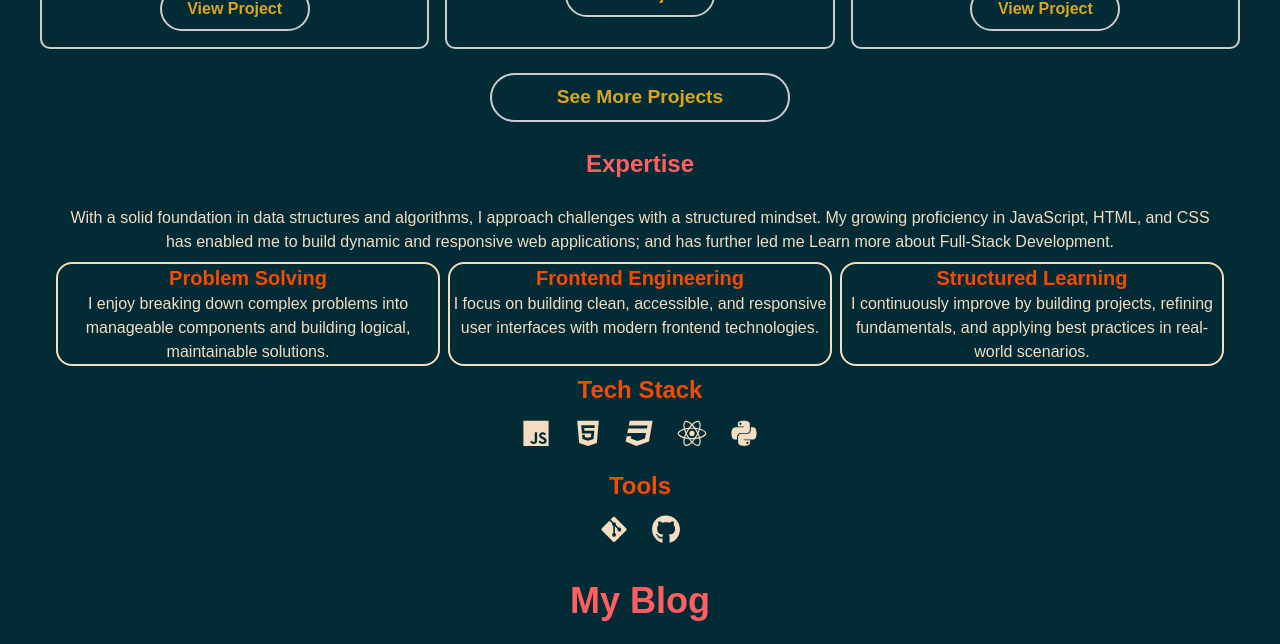
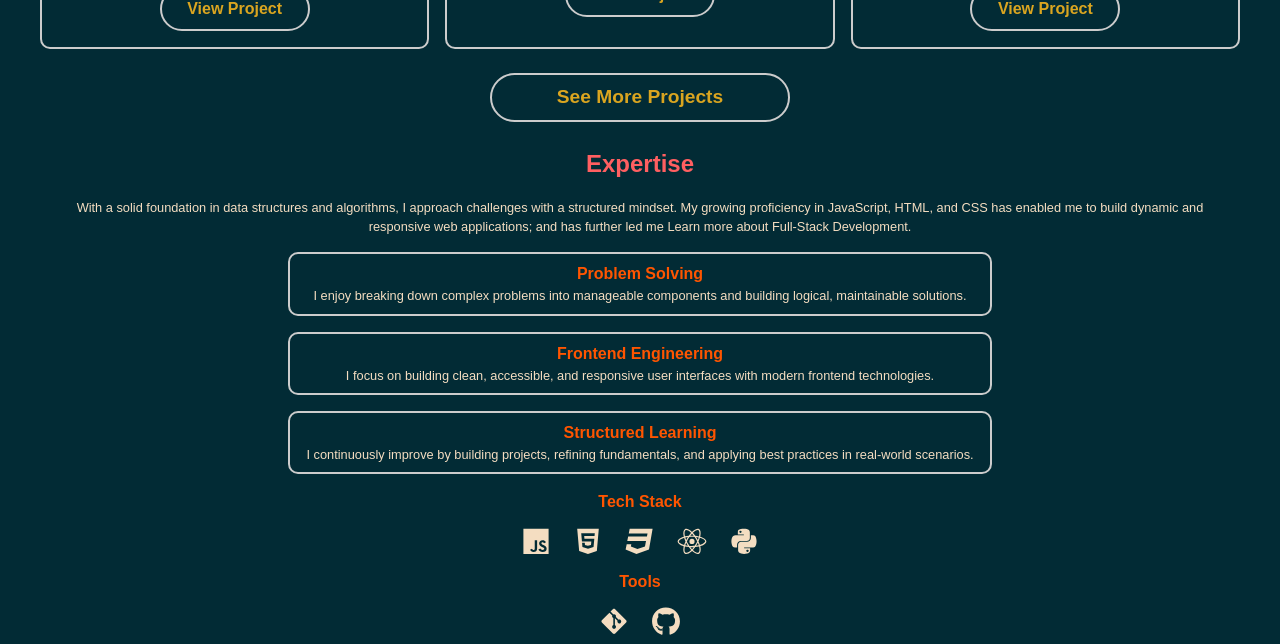
Before and after one commit to thabangDev77/thabangdev-portfolio, a React (Vite) app in the folder thabangdev-portfolio/: page / in a window 1280 px wide. Shown: the part 1800-2444 px from the top of the page. Built offline with nearby package versions, Linux system fonts and the light colour scheme.

Commit message:
chore: remove uncessesary classes and styling

```diff
--- a/thabangdev-portfolio/src/components/expertise/Expertise.jsx
+++ b/thabangdev-portfolio/src/components/expertise/Expertise.jsx
@@ -4,7 +4,7 @@ import { faJs, faPython, faReact, faHtml5, faCss3, faGitAlt, faGithub } from '@f
 
 function Expertise() {
   return (
-    <section id="expertise" className='flex flex-col justify-center items-center gap-2 my-20 px-4'>
+    <section id="expertise" className='expertise'>
         <h2 className='expertise-heading'>Expertise</h2>
         <p>
             With a solid foundation in data structures and algorithms, I approach
@@ -13,27 +13,27 @@ function Expertise() {
             responsive web applications; and has further led me Learn more about Full-Stack Development.
         </p>
 
-      {/* Expertise Pillars */}
-      <div className='descriptions grid grid-cols-3 gap-2 my-4'>
-            <article className='border-2 rounded-2xl p-2'>
-                <h3 className='text-xl font-semibold text-orange-600'>Problem Solving</h3>
-                <p className='mt-2'>
+        {/* Expertise Pillars */}
+        <div className='descriptions'>
+            <article>
+                <h3>Problem Solving</h3>
+                <p>
                     I enjoy breaking down complex problems into manageable components
                     and building logical, maintainable solutions.
                 </p>
             </article>
 
-            <article className='border-2 rounded-2xl p-2'>
-                <h3 className='text-xl font-semibold text-orange-600'>Frontend Engineering</h3>
-                <p className='mt-2'>
+            <article>
+                <h3>Frontend Engineering</h3>
+                <p>
                     I focus on building clean, accessible, and responsive user
                     interfaces with modern frontend technologies.
                 </p>
             </article>
 
-            <article className='border-2 rounded-2xl p-2'>
-                <h3 className='text-xl font-semibold text-orange-600'>Structured Learning</h3>
-                <p className='mt-2'>
+            <article>
+                <h3>Structured Learning</h3>
+                <p>
                     I continuously improve by building projects, refining fundamentals,
                     and applying best practices in real-world scenarios.
                 </p>
@@ -41,8 +41,8 @@ function Expertise() {
       </div>
 
       {/* Tech Stack */}
-      <div>
-            <h3 className='text-2xl font-semibold text-orange-600'>Tech Stack</h3>
+      <div className="icon-container">
+            <h3>Tech Stack</h3>
             <ul className="icons">
                 <li><FontAwesomeIcon icon={faJs} size="xl" className=""/></li>
                 <li><FontAwesomeIcon icon={faHtml5} size="xl" /></li>
@@ -53,8 +53,8 @@ function Expertise() {
       </div>
 
       {/* Tools */}
-      <div>
-            <h3 className='text-2xl font-semibold text-orange-600'>Tools</h3>
+      <div className="icon-container">
+            <h3>Tools</h3>
             <ul className="icons">
                 <li><FontAwesomeIcon icon={faGitAlt} size="xl" /></li>
                 <li><FontAwesomeIcon icon={faGithub} size="xl" /></li>
```
